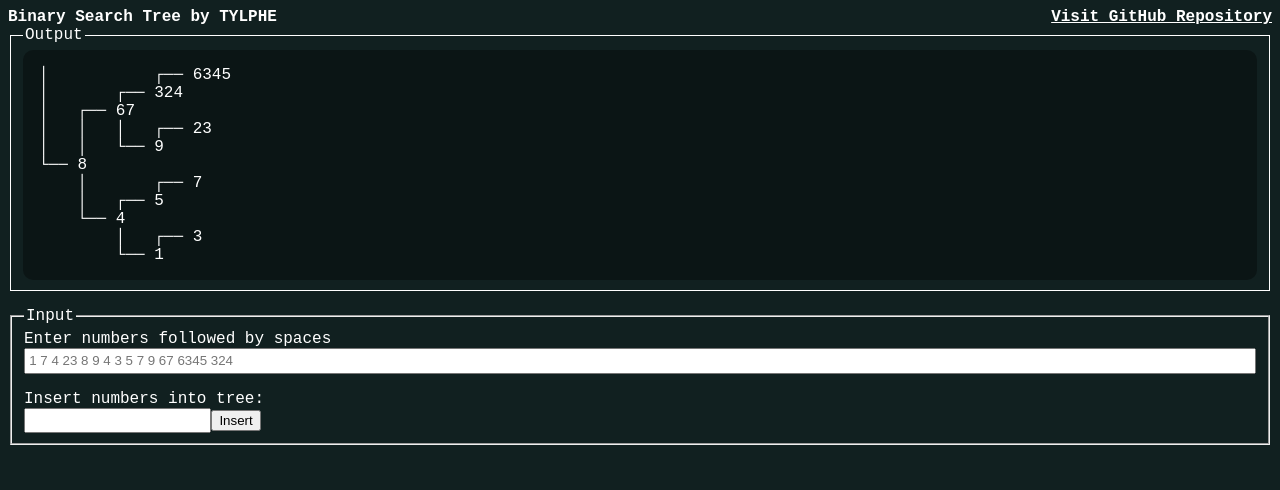
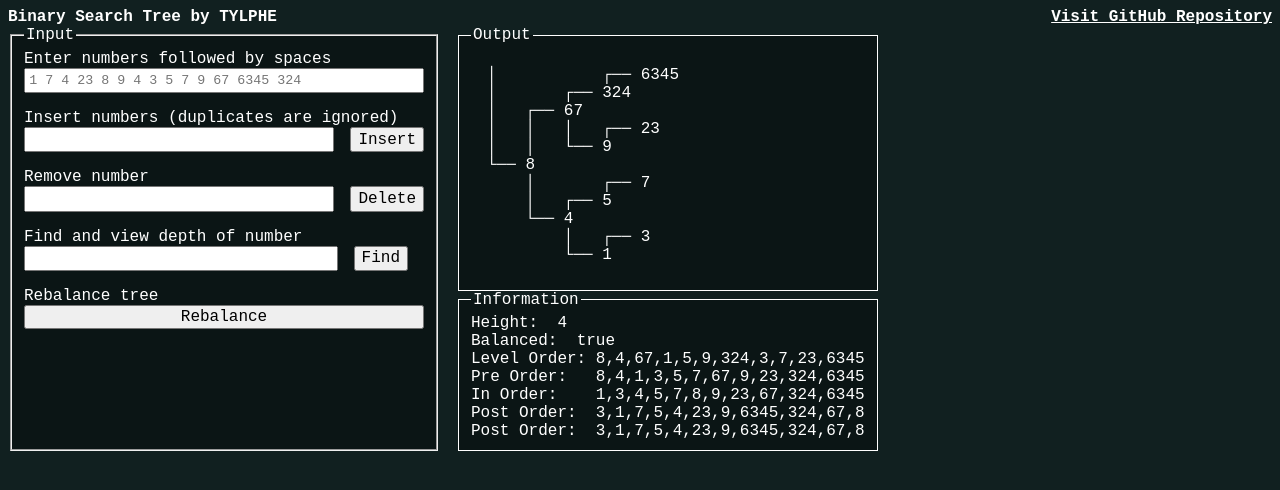
Before and after one commit to TYLPHE/binary-search-trees, a React (Create React App) app: page / in a window 1280 px wide. Shown: the top 490 px of the page. Built offline with nearby package versions, Linux system fonts and the light colour scheme.

Commit message:
finished front-end project

```diff
--- a/src/App.css
+++ b/src/App.css
@@ -1,3 +1,4 @@
+* {font-family: 'Courier New', Courier, monospace;}
 header {
   font-weight: bold;
   display: flex;
@@ -11,10 +12,8 @@
 body {
   background-color: rgb(17, 32, 32);
   color: white;
-  font-family: 'Courier New', Courier, monospace;
 }
 pre, .print {
-  background-color: rgba(0, 0, 0, 0.349);
   padding: 1rem;
   margin: 0;
   border-radius: 10px;
@@ -22,6 +21,7 @@
 }
 input {
   padding: .2rem;
+  flex: 1;
 }
 a {
   color: white;
@@ -29,20 +29,37 @@
 a:visited {
   color: rgb(184, 184, 184)
 }
+button {
+  font-size: 1rem;
+}
 .App {
   display: flex;
-  flex-direction: column;
   gap: 1rem;
 }
 .input-container {
   display: flex;
   flex-direction: column;
   gap: 1rem;
+  width: 400px;
+  background-color: rgba(0, 0, 0, 0.349);
 }
-.input-section {
+.field {
   display: flex;
   flex-direction: column;
 }
 .print-container {
   border: 1px solid white;
+  background-color: rgba(0, 0, 0, 0.349);
 }
+.input-button {
+  display: flex;
+  gap: 1rem;
+}
+.found {
+  display: flex;
+  justify-content: center;
+  align-items: center;
+}
+.stats {
+  white-space: nowrap;
+}
--- a/src/App.js
+++ b/src/App.js
@@ -4,51 +4,120 @@
 import helper from './helper';
 import PrettyPrint from './PrettyPrint';
 
-function App() {
+const App = () => {
   const [arr, setArr] = useState([1, 7, 4, 23, 8, 9, 4, 3, 5, 7, 9, 67, 6345, 324]);
   const [root, setRoot] = useState(Tree(arr).root);
   const [insert, setInsert] = useState('');
+  const [del, setDel] = useState('');
+  const [find, setFind] = useState('');
+  const [levelOrder, setLevelOrder] = useState('');
+  const [preOrder, setPreOrder] = useState('');
+  const [inOrder, setInOrder] = useState('');
+  const [postOrder, setPostOrder] = useState('');
+  const [height, setHeight] = useState('');
+  const [depth, setDepth] = useState('');
+  const [isBalanced, setIsBalanced] = useState(false);
 
   useEffect(() => {
     setRoot(Tree(arr).root);
   }, [arr])
 
-  function handleArray(e) {
+  useEffect(() => {
+    setLevelOrder(String(Tree(root).levelOrder()));
+    setPreOrder(String(Tree(root).preorder()));
+    setInOrder(String(Tree(root).inorder()));
+    setPostOrder(String(Tree(root).postorder()));
+    setHeight(Tree(root).height())
+    setIsBalanced(Tree(root).isBalanced())
+  }, [root])
+
+  const handleArray = (e) =>  {
     const convert = helper.convertInput(e.target.value);
     setArr(convert);
   }
 
-  function changeInsert(e) {
-    setInsert(e.target.value);
+  const changeInsert = (e) => setInsert(e.target.value);
+  const handleInsert = () => {
+    if (insert.length > 0) {
+      setRoot({...Tree(root).insert(insert)});
+    }
+    setInsert('');
   }
 
-  function handleInsert() {
-    setRoot(Tree(arr).insert(insert));
-    setInsert('');
+  const changeDel = (e) => setDel(e.target.value);
+  const handleDel = () => {
+    setRoot(Tree(root).delete(del));
+    setDel('')
   }
+
+  const changeFind = (e) => {
+    setFind(e.target.value)
+    setDepth('')
+  }
+  const handleFind = () => {
+    setDepth(Tree(root).depth(Tree(root).find(parseInt(find))));
+    setFind('')
+  }
+
+  const handleRebalance = () => setRoot({...Tree(root).rebalance()})
+
   return (
     <div className="App">
-      <fieldset className='print-container'>
-        <legend>Output</legend>
-        <PrettyPrint root={root}/>
-      </fieldset>
-
       <fieldset className='input-container'>
         <legend>Input</legend>
-        <div className='input-section'>
+        <div className='field'>
           <label htmlFor='array'>Enter numbers followed by spaces</label>
           <input type='text' id='array' onChange={(e) => handleArray(e)} placeholder='1 7 4 23 8 9 4 3 5 7 9 67 6345 324'/>
         </div>
 
-        <div className='input-section'>
-          <label htmlFor='input'>Insert numbers into tree: </label>
-          <div>
+        <div className='field'>
+          <label htmlFor='input'>Insert numbers (duplicates are ignored)</label>
+          <div className='input-button'>
             <input type='number' id='input' onChange={(e) => changeInsert(e)} value={insert}/>
             <button onClick={() => handleInsert()}>Insert</button>
           </div>
         </div>
+
+        <div className='field'>
+          <label htmlFor='delete'>Remove number</label>
+          <div className='input-button'>
+            <input type='number' id='delete' onChange={(e) => changeDel(e)} value={del}/>
+            <button onClick={() => handleDel()}>Delete</button>
+          </div>
+        </div>
+
+        <div className='field'>
+          <label htmlFor='find'>Find and view depth of number</label>
+          <div className='input-button'>
+            <input type='number' id='find' onChange={(e) => changeFind(e)} value={find}/>
+            <button onClick={() => handleFind()}>Find</button>
+            <div className='found'>{depth}</div>
+          </div>
+        </div>
+
+        <div className='field'>
+          <label htmlFor='rebalance'>Rebalance tree</label>
+          <button id='rebalance' onClick={() => handleRebalance()}>Rebalance</button>
+        </div>
       </fieldset>
 
+      <div>
+        <fieldset className='print-container'>
+          <legend>Output</legend>
+          <PrettyPrint root={root}/>
+        </fieldset>
+
+        <fieldset className='print-container stats'>
+          <legend>Information</legend>
+          <div className='field'>Height: &nbsp;{height}</div>
+          <div className='field'>Balanced: &nbsp;{isBalanced}</div>
+          <div className='field'>Level Order: {levelOrder}</div>
+          <div className='field'>Pre Order: &nbsp;&nbsp;{preOrder}</div>
+          <div className='field'>In Order: &nbsp;&nbsp;&nbsp;{inOrder}</div>
+          <div className='field'>Post Order: &nbsp;{postOrder}</div>
+          <div className='field'>Post Order: &nbsp;{postOrder}</div>
+        </fieldset>
+      </div>
 
     </div>
   );
--- a/src/bst.js
+++ b/src/bst.js
@@ -19,12 +19,16 @@
   return root;
 }
 
-function Tree(arr) {
+// Array/Object flexibility allows Tree() to work with my React components
+function Tree(arrObj /* Can be array or object */) {
   // Remove duplicates and sort array
-  const uniqueArr = [...new Set(arr.sort((a, b) => a - b))];
+  let uniqueArr;
+  if (Array.isArray(arrObj)) {
+    uniqueArr = [...new Set(arrObj.sort((a, b) => a - b))];
+  }
 
   return {
-    root: buildTree(uniqueArr),
+    root: (Array.isArray(arrObj)) ? buildTree(uniqueArr) : arrObj,
 
     insert(value, root = this.root) {
       if (root === null) {
@@ -182,7 +186,8 @@
 
     depth(node, root = this.root, depth = 0) {
       if (root === null) return;
-      if (node === root) return depth;
+      // if (node === root) return depth;
+      if (node === root) return `Depth: ${depth}`
       if (node.data < root.data) {
         return this.depth(node, root.left, depth += 1);
       } else {
@@ -194,7 +199,7 @@
       const lHeight = this.height(root.left);
       const rHeight = this.height(root.right);
       const diff = Math.abs(lHeight - rHeight);
-      return diff < 2 ? true : false;
+      return diff < 2 ? 'true' : 'false';
     },
 
     rebalance(root = this.root) {
--- a/src/strings.js
+++ /dev/null
@@ -1,5 +0,0 @@
-const strings = {
-
-}
-
-export default strings;
```
Also changed, not shown: 1 other file (tests, documents, lock files or other folders).
